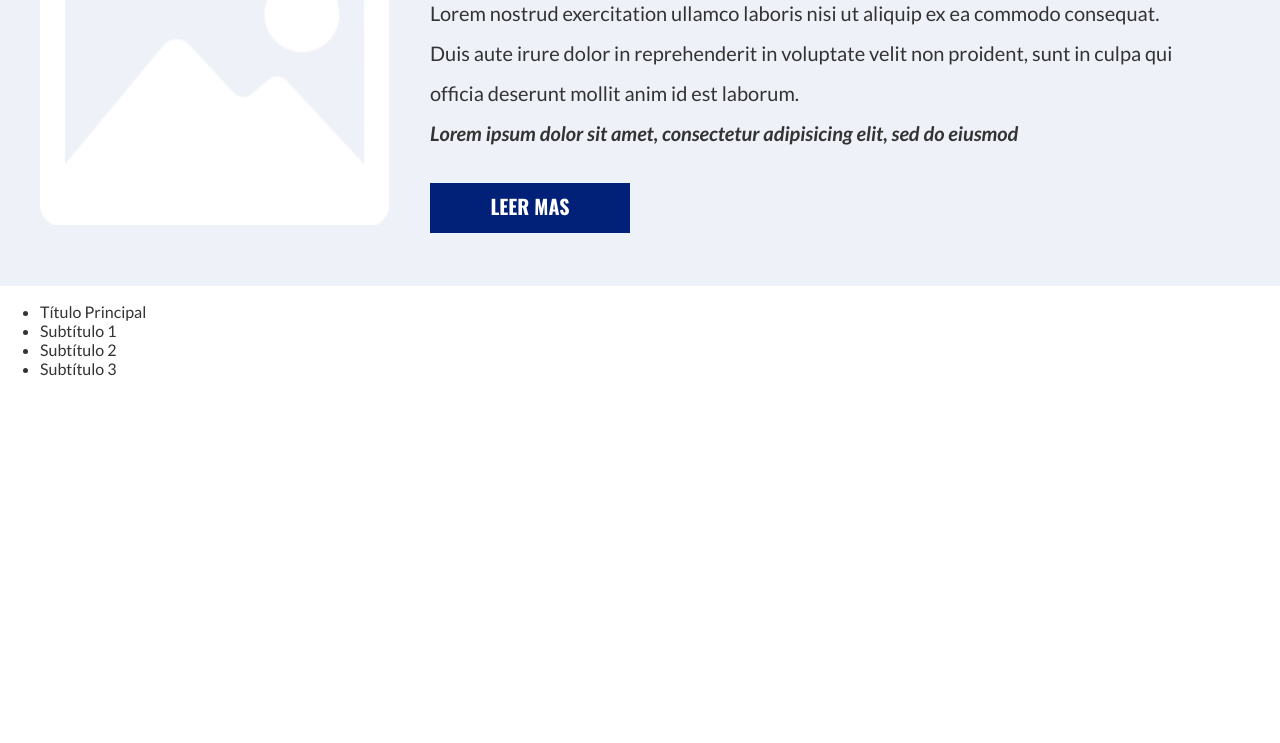
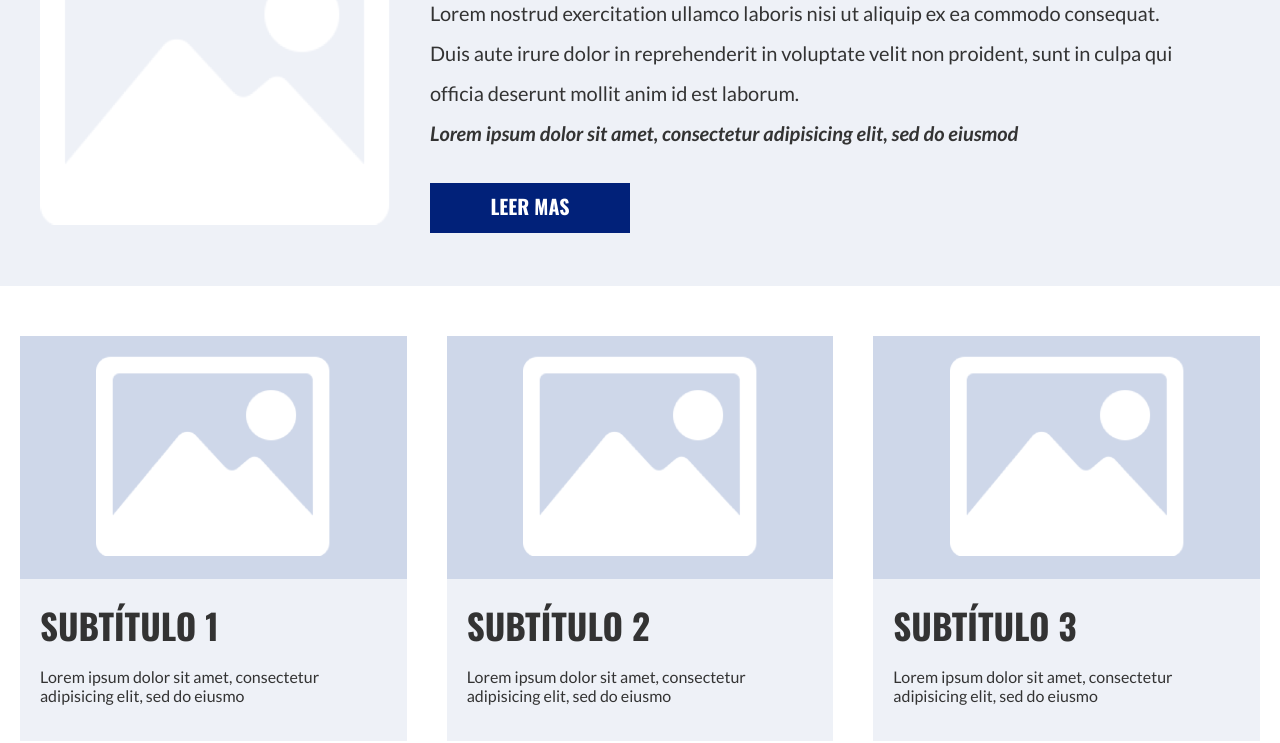
Before and after one commit to Armando101/Learning-Preprocesadores, a plain HTML site: page proyecto/index.html in a window 1280 px wide. Shown: the part 214-957 px from the top of the page. Before the commit the page ends 800 px from the top, so only its background shows below. Drawn offline with nearby package versions, Linux system fonts and the light colour scheme.

Commit message:
Pug-Mixins

```diff
--- a/proyecto/index.html
+++ b/proyecto/index.html
@@ -15,6 +15,29 @@
         <p>Lorem nostrud exercitation ullamco laboris nisi ut aliquip ex ea commodo consequat. Duis aute irure dolor in reprehenderit in voluptate velit non proident, sunt in culpa qui officia deserunt mollit anim id est laborum.<span>Lorem ipsum dolor sit amet, consectetur adipisicing elit, sed do eiusmod</span></p><a class="boton">Leer Mas</a>
       </div>
     </section>
+    <main class="contenido">
+      <div class="caja">
+        <div class="caja__imagen"><img src="images/imagen.png"/></div>
+        <div class="caja__contenido">
+          <h3>Subtítulo 1</h3>
+          <p>Lorem ipsum dolor sit amet, consectetur adipisicing elit, sed do eiusmo</p>
+        </div>
+      </div>
+      <div class="caja">
+        <div class="caja__imagen"><img src="images/imagen.png"/></div>
+        <div class="caja__contenido">
+          <h3>Subtítulo 2</h3>
+          <p>Lorem ipsum dolor sit amet, consectetur adipisicing elit, sed do eiusmo</p>
+        </div>
+      </div>
+      <div class="caja">
+        <div class="caja__imagen"><img src="images/imagen.png"/></div>
+        <div class="caja__contenido">
+          <h3>Subtítulo 3</h3>
+          <p>Lorem ipsum dolor sit amet, consectetur adipisicing elit, sed do eiusmo</p>
+        </div>
+      </div>
+    </main>
     <ul>
       <li>Título Principal</li>
       <li>Subtítulo 1</li>
```
Also changed, not shown: 1 other file.
